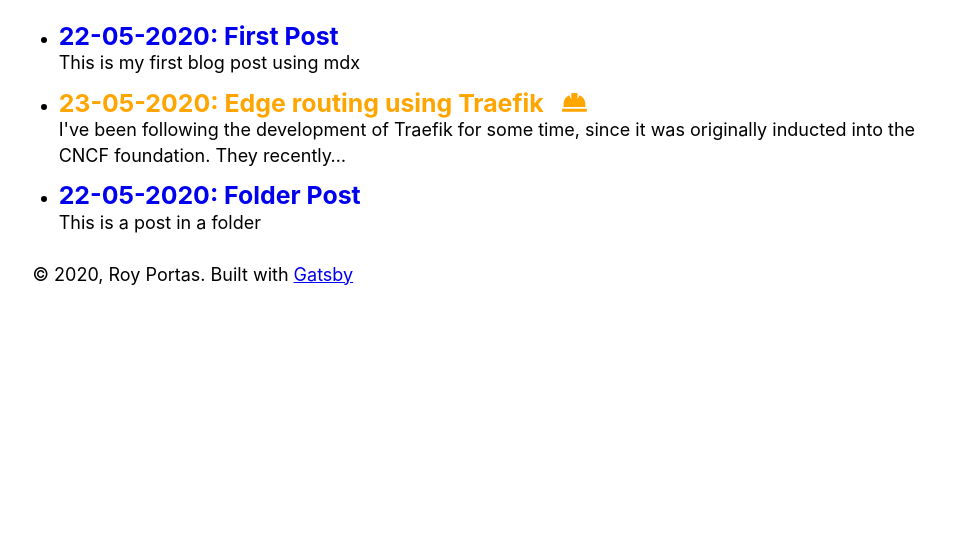
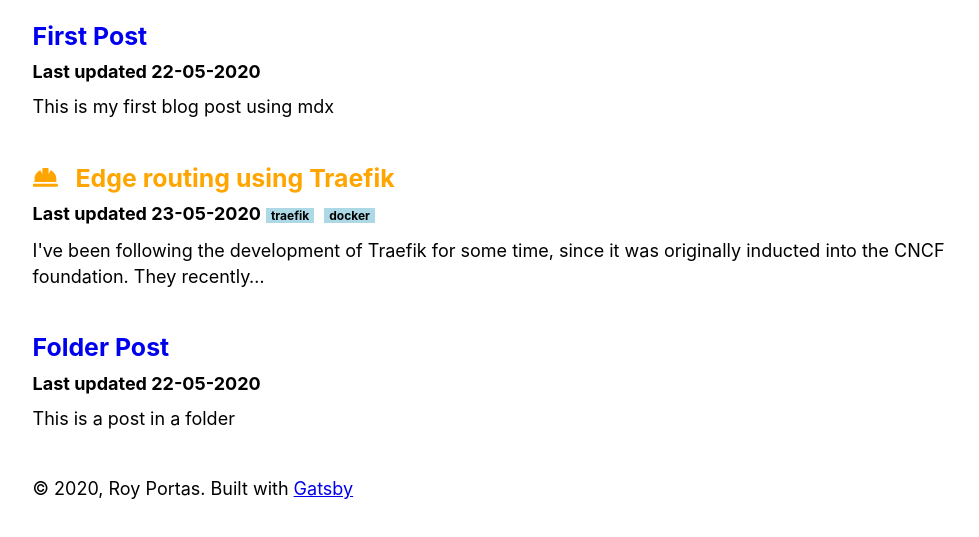
Before and after one commit to r-portas/portfolio, a Gatsby site: page /posts in a window 1280 px wide. Shown: the part 155-692 px from the top of the page, without its empty margins (147-1126 px from the left). Built offline with nearby package versions, Linux system fonts and the light colour scheme; Gatsby itself is replaced by a stand-in of ours; some packages are replaced by stand-ins of ours.

Commit message:
Worked on styling

```diff
--- a/content/index.mdx
+++ b/content/index.mdx
@@ -1,3 +1,7 @@
+---
+title: Roy's Portfolio
+---
+
 # About Me
 
 ## Skills
--- a/content/posts/drafts/edge-routing-using-traefik.mdx
+++ b/content/posts/drafts/edge-routing-using-traefik.mdx
@@ -1,5 +1,6 @@
 ---
 title: Edge routing using Traefik
+tags: ["traefik", "docker"]
 date: "23-05-2020"
 ---
 
--- a/src/components/layout.js
+++ b/src/components/layout.js
@@ -11,6 +11,7 @@ import { useStaticQuery, graphql } from "gatsby"
 
 import Header from "./header"
 import "./layout.css"
+import "./styles.css"
 
 const Layout = ({ children }) => {
   const data = useStaticQuery(graphql`
--- a/src/components/page-layout.js
+++ b/src/components/page-layout.js
@@ -14,6 +14,8 @@ export default function PageTemplate({ data: { mdx } }) {
       <SEO title={mdx.frontmatter.title} />
       <h1>{mdx.frontmatter.title}</h1>
       {mdx.frontmatter.date && <h5>Published {mdx.frontmatter.date}</h5>}
+      {mdx.frontmatter.tags &&
+        mdx.frontmatter.tags.map(t => <span className="tag">{t}</span>)}
       <MDXProvider components={shortcodes}>
         <MDXRenderer>{mdx.body}</MDXRenderer>
       </MDXProvider>
@@ -29,6 +31,7 @@ export const pageQuery = graphql`
       frontmatter {
         title
         date
+        tags
       }
     }
   }
--- /dev/null
+++ b/src/components/styles.css
@@ -0,0 +1,8 @@
+.tag {
+  margin: 5px;
+  padding-left: 5px;
+  padding-right: 5px;
+  background: lightblue;
+  font-size: 12px;
+  font-weight: bold;
+}
--- a/src/pages/404.js
+++ b/src/pages/404.js
@@ -7,7 +7,6 @@ const NotFoundPage = () => (
   <Layout>
     <SEO title="404: Not found" />
     <h1>NOT FOUND</h1>
-    <p>You just hit a route that doesn&#39;t exist... the sadness.</p>
   </Layout>
 )
 
--- a/src/pages/posts.js
+++ b/src/pages/posts.js
@@ -6,37 +6,45 @@ import Layout from "../components/layout"
 import SEO from "../components/seo"
 
 const PostsPage = ({ data }) => {
-  console.log(process.env.NODE_ENV)
   const { edges: posts } = data.allMdx
+  console.log(posts)
   return (
     <Layout>
       <SEO title="Posts" />
       <h1>Posts</h1>
-      <ul>
+      <div>
         {posts.map(({ node: post }) => {
           const isDraft = post.fields.slug.startsWith("/posts/drafts/")
 
           return (
-            <li key={post.id}>
+            <div key={post.id} style={{ paddingBottom: "1rem" }}>
               <Link
                 to={post.fields.slug}
                 style={{ textDecoration: "none", color: isDraft && "orange" }}
               >
-                <h3>
-                  {post.frontmatter.date}: {post.frontmatter.title}
+                <h3 style={{ marginBottom: "0.5rem" }}>
                   {isDraft && (
                     <FontAwesomeIcon
                       icon={faHardHat}
-                      style={{ marginLeft: "1rem" }}
+                      style={{ marginRight: "1rem" }}
                     />
                   )}
+                  {post.frontmatter.title}
                 </h3>
               </Link>
+              <p style={{ marginBottom: "0.5rem" }}>
+                <b>Last updated {post.frontmatter.date}</b>
+
+                {post.frontmatter.tags &&
+                  post.frontmatter.tags.map(t => (
+                    <span className="tag">{t}</span>
+                  ))}
+              </p>
               <p>{post.excerpt}</p>
-            </li>
+            </div>
           )
         })}
-      </ul>
+      </div>
     </Layout>
   )
 }
@@ -53,6 +61,7 @@ export const pageQuery = graphql`
           frontmatter {
             title
             date
+            tags
           }
           fields {
             slug
```
Also changed, not shown: src/pages/page-2.js (deleted, +0 -17 lines).
